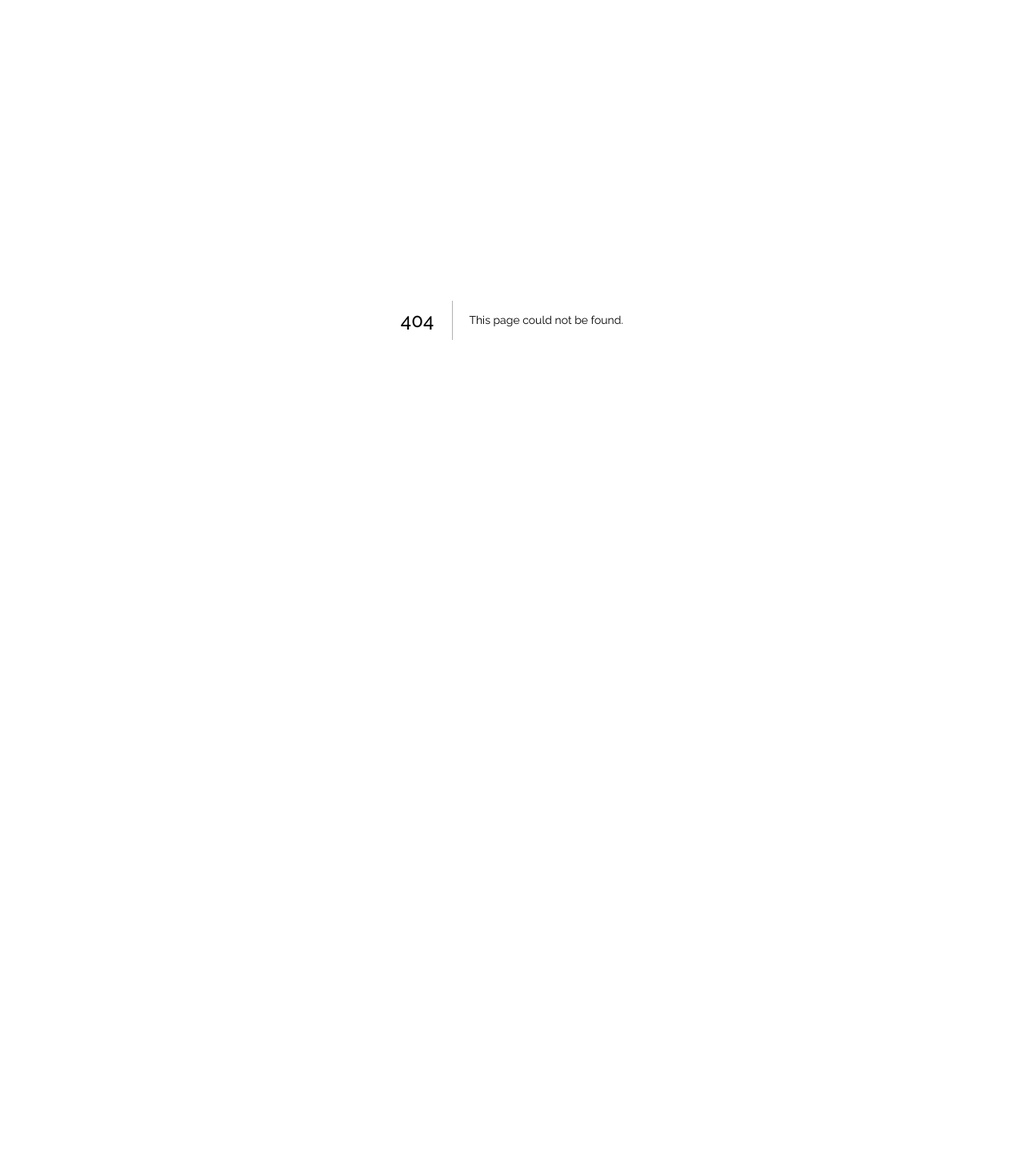
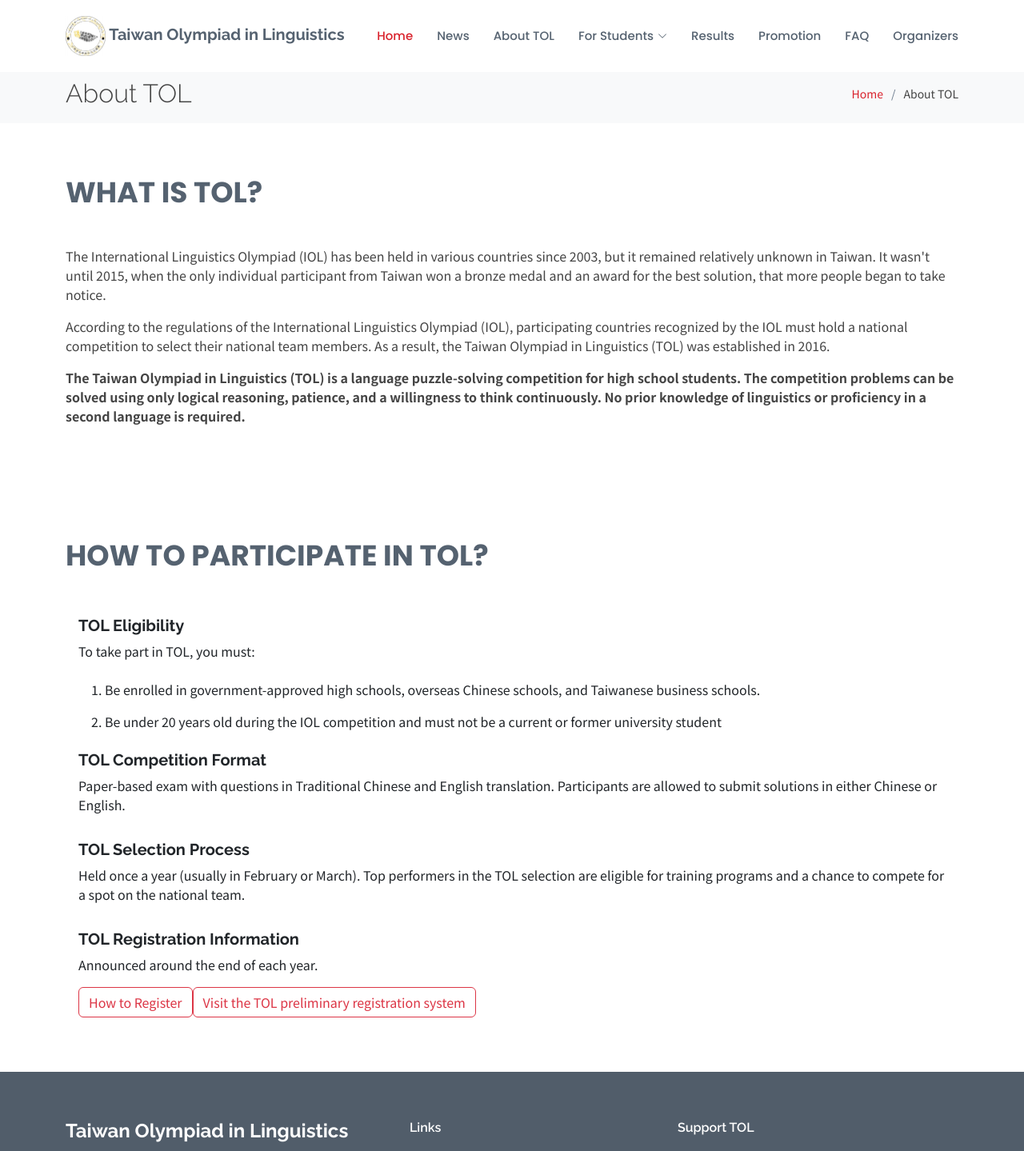
Before and after one commit to ioltw/ioltw.github.io, a Next.js app: page /en/about-tol in a window 1280 px wide. Before the commit this address had no page. Shown: the top 1439 px of the page at 80% size. Before the commit the page ends 800 px from the top, so only its background shows below. Built offline with nearby package versions, Linux system fonts and the light colour scheme.

Commit message:
feat: english version for 'about-us' and 'faq' pages

```diff
--- /dev/null
+++ b/src/app/en/(ioltw)/about-tol/page.tsx
@@ -0,0 +1,95 @@
+import { Metadata } from "next";
+
+export const metadata: Metadata = {
+  title: "About TOL - Taiwan Olympiad in Linguistics",
+};
+
+export default function AboutTol() {
+  return (
+    <main id="main">
+
+        {/* <!-- ======= Breadcrumbs ======= --> */}
+        <section id="breadcrumbs" className="breadcrumbs">
+            <div className="container">
+
+                <div className="d-flex justify-content-between align-items-center">
+                    <h2>About TOL</h2>
+                    <ol>
+                        <li><a href="/en/">Home</a></li>
+                        <li>About TOL</li>
+                    </ol>
+                </div>
+
+            </div>
+        </section>
+        {/* <!-- End Breadcrumbs --> */}
+
+        <section>
+          <div className="container">
+            <div className="section-title">
+              <p>What is TOL?</p>
+            </div>
+            <div>
+              <p>
+                The International Linguistics Olympiad (IOL) has been held in various countries since 2003, but it remained relatively unknown in Taiwan. It wasn't until 2015, when the only individual participant from Taiwan won a bronze medal and an award for the best solution, that more people began to take notice.
+              </p>
+
+              <p>
+                According to the regulations of the International Linguistics Olympiad (IOL), participating countries recognized by the IOL must hold a national competition to select their national team members. As a result, the Taiwan Olympiad in Linguistics (TOL) was established in 2016.
+              </p>
+
+              <p>
+                <strong>
+                  The Taiwan Olympiad in Linguistics (TOL) is a language puzzle-solving competition for high school students. The competition problems can be solved using only logical reasoning, patience, and a willingness to think continuously. No prior knowledge of linguistics or proficiency in a second language is required.
+                </strong>
+              </p>
+            </div>
+          </div>
+        </section>
+
+        <section>
+          <div className="container">
+            <div className="section-title">
+              <p>How to Participate in TOL?</p>
+            </div>
+
+            <ul className="list-group">
+              <li className="list-group-item border-0">
+                <h5><strong>TOL Eligibility</strong></h5>
+                <p>To take part in TOL, you must:</p>
+                <ol className="list-group list-group-numbered">
+                  <li className="list-group-item border-0">Be enrolled in government-approved high schools, overseas Chinese schools, and Taiwanese business schools.</li>
+                  <li className="list-group-item border-0">Be under 20 years old during the IOL competition and must not be a current or former university student</li>
+                </ol>
+              </li>
+
+              <li className="list-group-item border-0">
+                <h5><strong>TOL Competition Format</strong></h5>
+                <p>
+                  Paper-based exam with questions in Traditional Chinese and English translation. Participants are allowed to submit solutions in either Chinese or English.
+                </p>
+              </li>
+
+              <li className="list-group-item border-0">
+                <h5><strong>TOL Selection Process</strong></h5>
+                <p>
+                  Held once a year (usually in February or March). Top performers in the TOL selection are eligible for training programs and a chance to compete for a spot on the national team.
+                </p>
+              </li>
+
+              <li className="list-group-item border-0">
+                <h5><strong>TOL Registration Information</strong></h5>
+                <p>
+                  Announced around the end of each year.
+                </p>
+                <a href="/en/student/register-information" className="btn btn-outline-danger">How to Register</a>
+                <a href="https://reg.ioltw.org/" className="btn btn-outline-danger">Visit the TOL preliminary registration system</a>
+              </li>
+            </ul>
+
+          </div>
+        </section>
+
+    </main>
+  );
+}
```
Also changed, not shown: src/app/en/(ioltw)/faq/page.tsx (added, +62 -0 lines).
